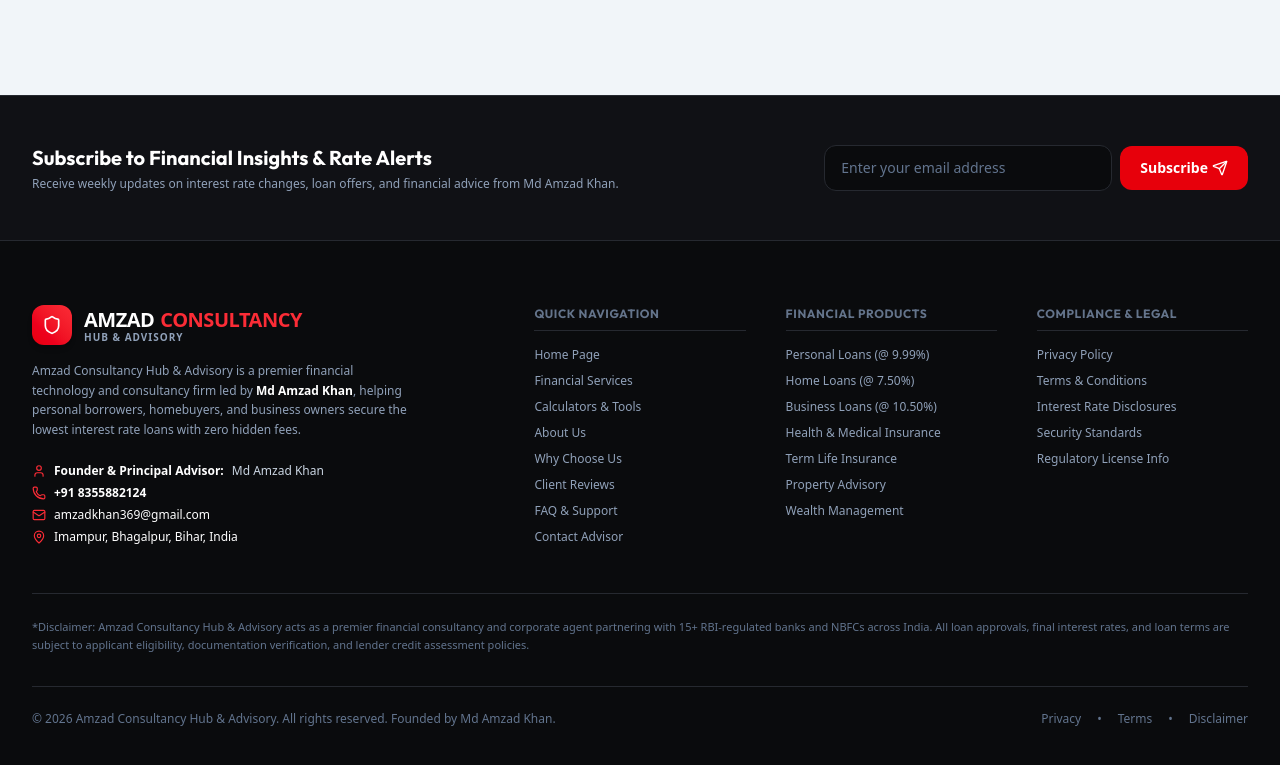
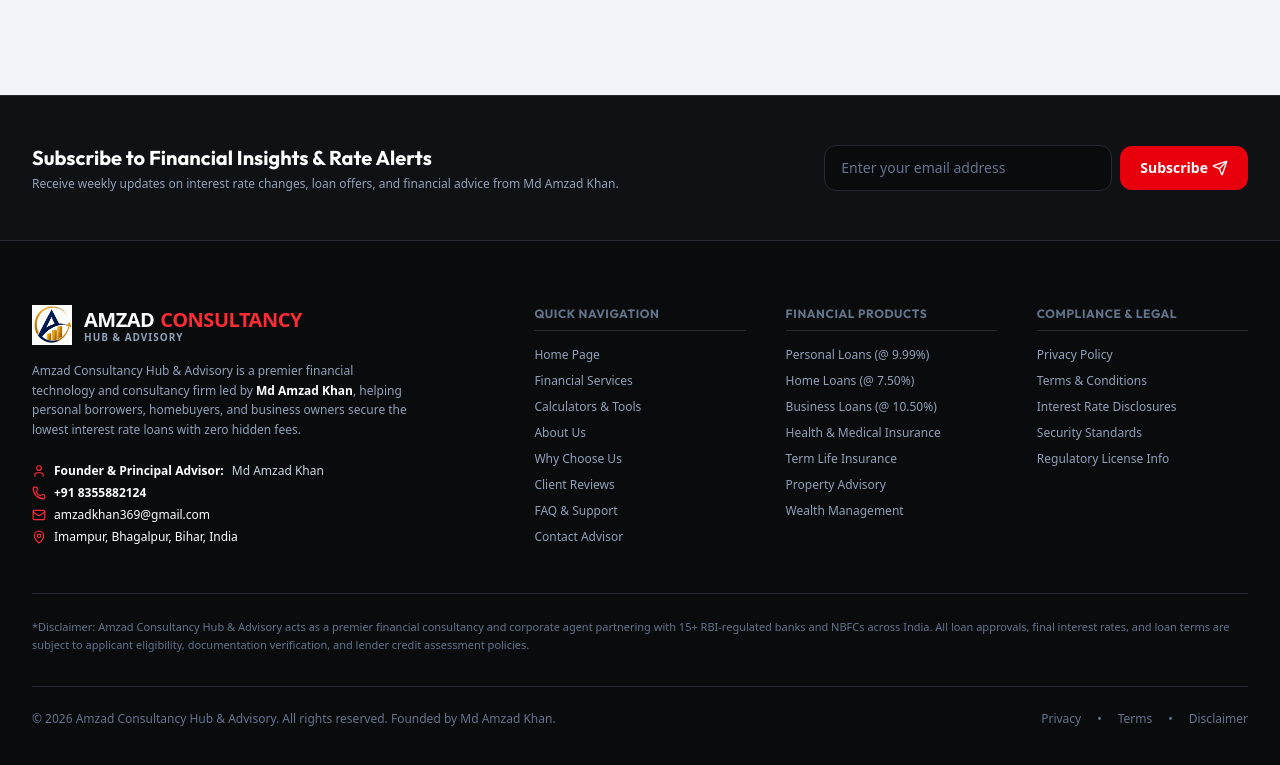
Before and after one commit to amzadkhancafe-prog/Amzad-consultancy-hub, a React (Vite) app: page / in a window 1280 px wide. Shown: the part 9243-10008 px from the top of the page. Built offline with nearby package versions, Linux system fonts and the light colour scheme.

Commit message:
Update Footer.tsx

```diff
--- a/src/components/Footer.tsx
+++ b/src/components/Footer.tsx
@@ -69,9 +69,11 @@
           {/* Brand Info */}
           <div className="lg:col-span-2 space-y-4">
             <a href="#home" className="flex items-center space-x-3">
-              <div className="w-10 h-10 rounded-xl bg-gradient-to-tr from-red-600 to-red-500 flex items-center justify-center text-white shadow-md">
-                <Shield className="w-5 h-5" />
-              </div>
+              <img
+  src="/logo.png.jpeg"
+  alt="Amzad Consultancy Logo"
+  className="w-10 h-10 object-contain"
+/>
               <div className="flex flex-col">
                 <span className="font-extrabold text-xl tracking-tight text-white flex items-center">
                   AMZAD <span className="text-red-500 ml-1.5 font-bold">CONSULTANCY</span>
```
